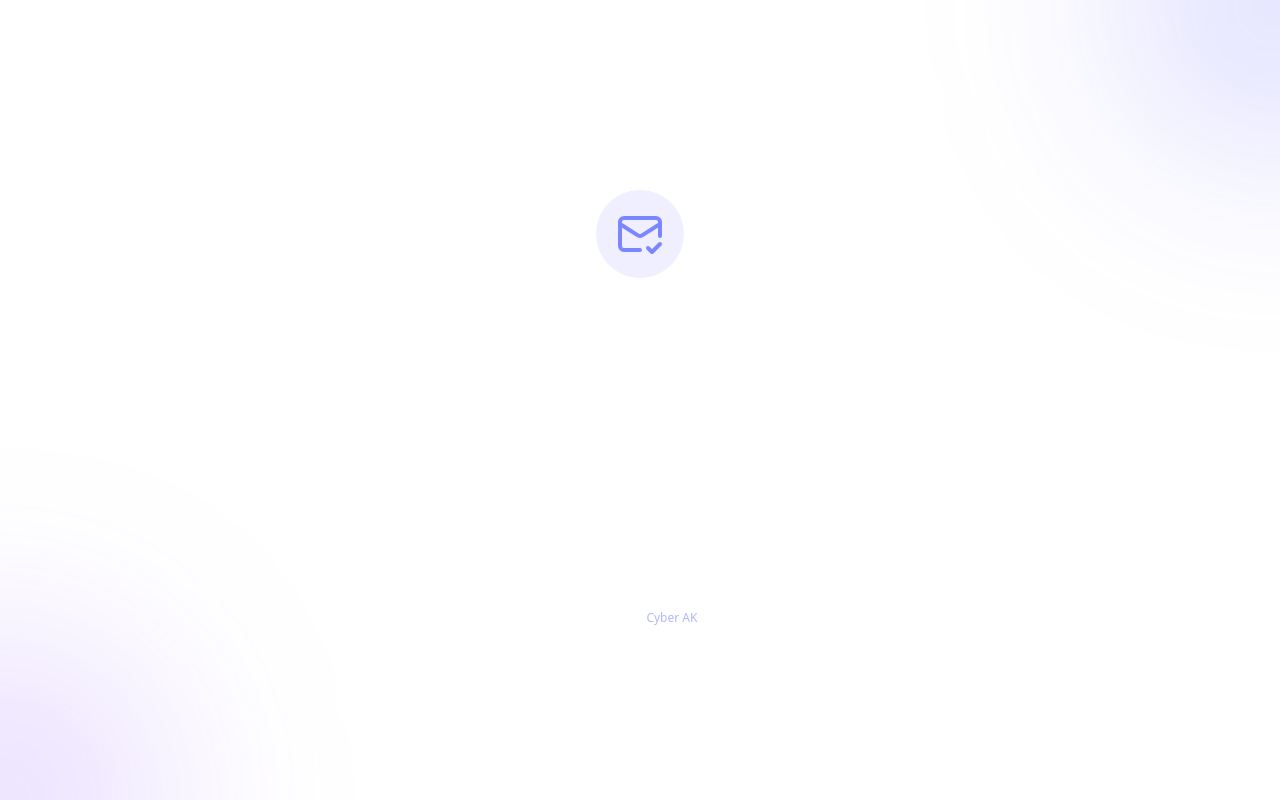
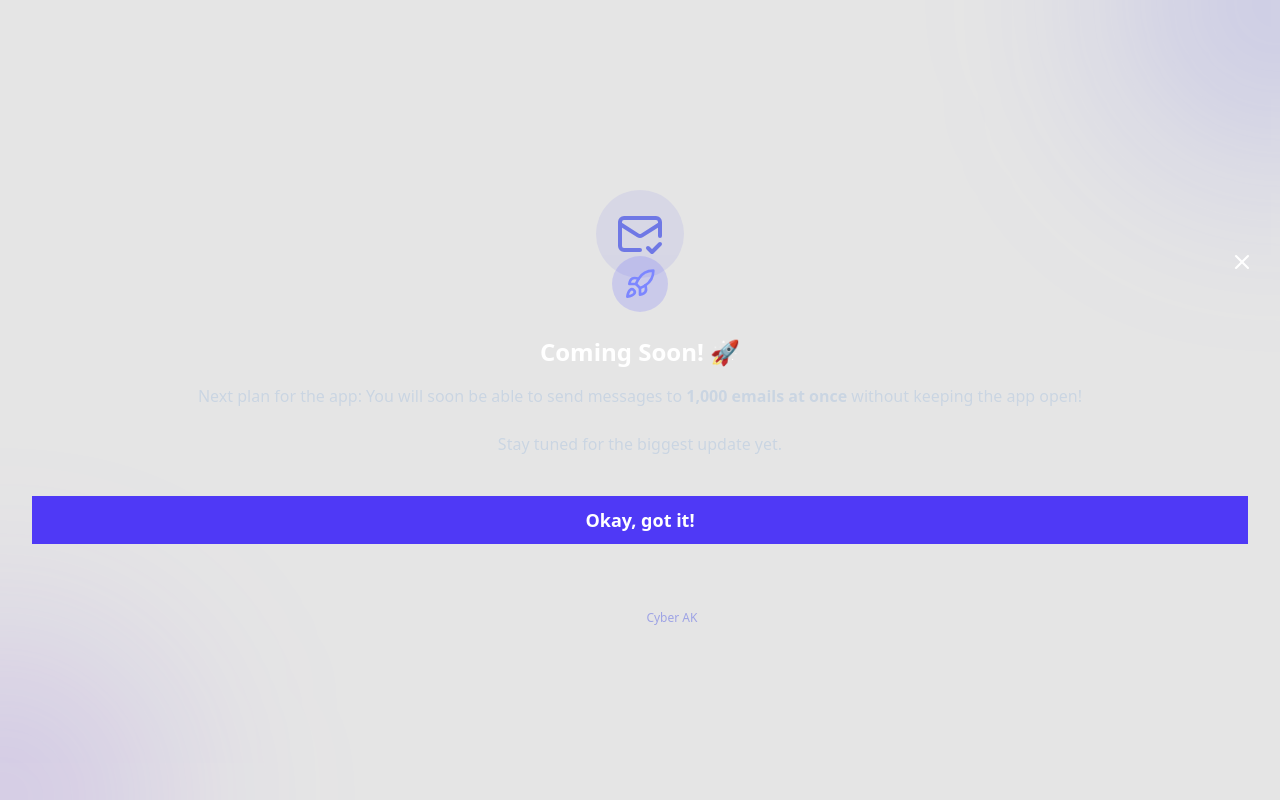
Before and after one commit to devcoding89-dotcom/finalemail, a Next.js app: page /verify-email in a window 1280 px wide. Built offline with nearby package versions, Linux system fonts and the light colour scheme.

Commit message:
feat: add feature announcement modal with pwa install prompt

```diff
--- a/app/layout.tsx
+++ b/app/layout.tsx
@@ -5,6 +5,7 @@ import { Toaster } from '@/components/ui/sonner'
 import { PageTransition } from '@/components/page-transition'
 import { MobileInstallBanner } from '@/components/mobile-install-banner'
 import { PwaProvider } from '@/components/pwa-provider'
+import { FeatureAnnouncementModal } from '@/components/feature-announcement-modal'
 
 const geistSans = Geist({
   variable: '--font-geist-sans',
@@ -46,6 +47,7 @@ export default function RootLayout({
           {children}
           <Toaster position="top-center" richColors />
           <MobileInstallBanner />
+          <FeatureAnnouncementModal />
         </PwaProvider>
       </body>
     </html>
--- /dev/null
+++ b/components/feature-announcement-modal.tsx
@@ -0,0 +1,114 @@
+'use client'
+
+import { useState, useEffect } from 'react'
+import { Button } from '@/components/ui/button'
+import { Rocket, Download, X } from 'lucide-react'
+import { usePwa } from '@/components/pwa-provider'
+import {
+  Dialog,
+  DialogContent,
+  DialogDescription,
+  DialogHeader,
+  DialogTitle,
+} from '@/components/ui/dialog'
+
+export function FeatureAnnouncementModal() {
+  const [open, setOpen] = useState(false)
+  const [step, setStep] = useState<1 | 2>(1)
+  const { isInstalled, installApp } = usePwa()
+
+  useEffect(() => {
+    // Only show once
+    const hasSeen = localStorage.getItem('seen-1k-plan')
+
+    if (!hasSeen) {
+      // Delay slightly so it doesn't clash with immediate page load
+      const timer = setTimeout(() => {
+        setOpen(true)
+      }, 2000)
+      return () => clearTimeout(timer)
+    }
+  }, [])
+
+  const handleOkay = () => {
+    if (isInstalled) {
+      closeAndSave()
+    } else {
+      setStep(2)
+    }
+  }
+
+  const handleInstall = async () => {
+    await installApp()
+    closeAndSave()
+  }
+
+  const closeAndSave = () => {
+    setOpen(false)
+    localStorage.setItem('seen-1k-plan', 'true')
+  }
+
+  return (
+    <Dialog open={open} onOpenChange={(isOpen) => {
+      if (!isOpen) closeAndSave()
+    }}>
+      <DialogContent className="sm:max-w-md bg-gradient-to-br from-indigo-950 to-slate-900 border-indigo-500/30 text-white">
+        {step === 1 ? (
+          <>
+            <DialogHeader>
+              <div className="mx-auto bg-indigo-500/20 p-3 rounded-full mb-4 w-fit">
+                <Rocket className="h-8 w-8 text-indigo-400" />
+              </div>
+              <DialogTitle className="text-center text-2xl font-bold">
+                Coming Soon! 🚀
+              </DialogTitle>
+              <DialogDescription className="text-center text-slate-300 text-base pt-2">
+                Next plan for the app: You will soon be able to send messages to <strong>1,000 emails at once</strong> without keeping the app open!
+                <br /><br />
+                Stay tuned for the biggest update yet.
+              </DialogDescription>
+            </DialogHeader>
+            <div className="flex justify-center mt-6">
+              <Button
+                onClick={handleOkay}
+                className="w-full bg-indigo-600 hover:bg-indigo-500 text-white font-bold h-12 text-lg"
+              >
+                Okay, got it!
+              </Button>
+            </div>
+          </>
+        ) : (
+          <>
+            <DialogHeader>
+              <div className="mx-auto bg-violet-500/20 p-3 rounded-full mb-4 w-fit">
+                <Download className="h-8 w-8 text-violet-400" />
+              </div>
+              <DialogTitle className="text-center text-2xl font-bold">
+                Get Ready!
+              </DialogTitle>
+              <DialogDescription className="text-center text-slate-300 text-base pt-2">
+                For the best experience when this massive feature drops, you should download the app to your device now!
+              </DialogDescription>
+            </DialogHeader>
+            <div className="flex flex-col gap-3 mt-6">
+              <Button
+                onClick={handleInstall}
+                className="w-full bg-gradient-to-r from-violet-600 to-indigo-600 hover:from-violet-500 hover:to-indigo-500 text-white font-bold h-12 text-lg"
+              >
+                <Download className="mr-2 h-5 w-5" />
+                Install App Now
+              </Button>
+              <Button
+                onClick={closeAndSave}
+                variant="ghost"
+                className="text-slate-400 hover:text-white hover:bg-slate-800"
+              >
+                Maybe later
+              </Button>
+            </div>
+          </>
+        )}
+      </DialogContent>
+    </Dialog>
+  )
+}
```
